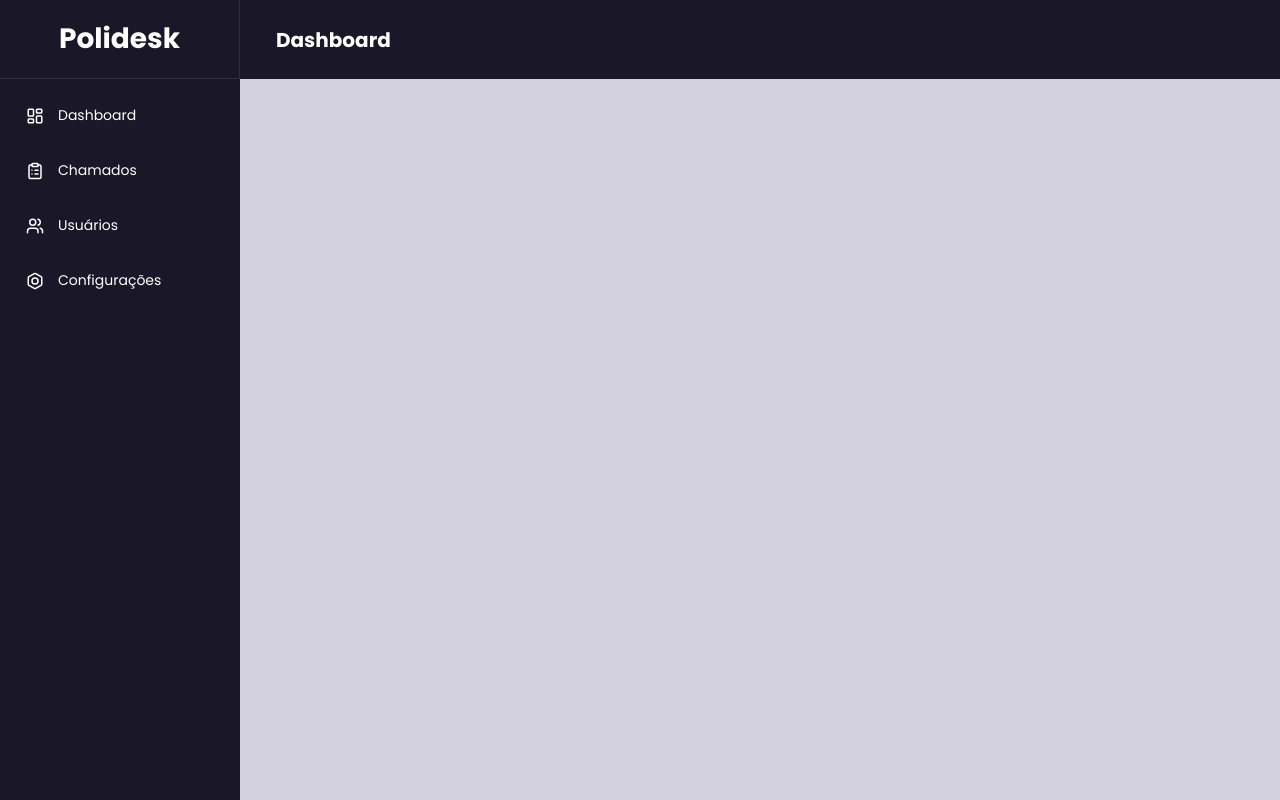
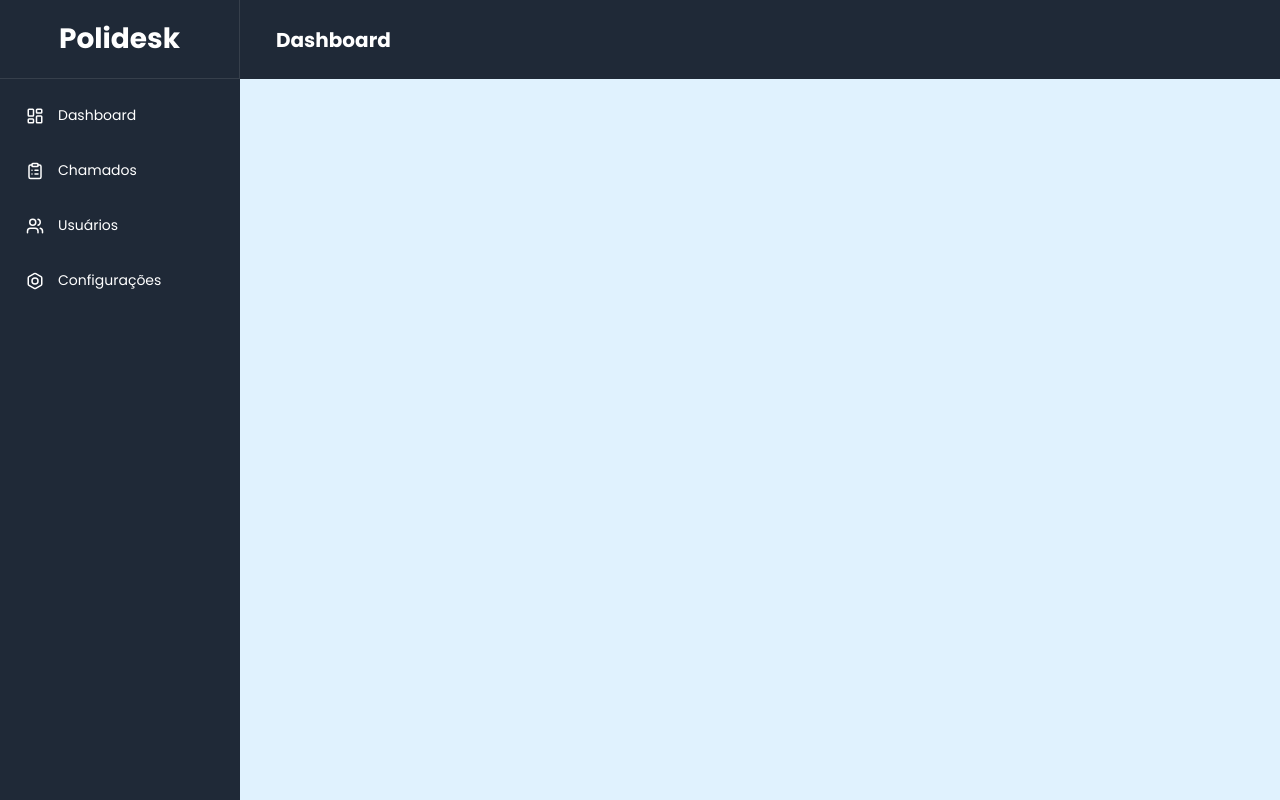
Before and after one commit to italobackend/ChamadoAPI, a React (Vite) app in the folder frontend/client/: page /dashboard in a window 1280 px wide. Built offline with nearby package versions, Linux system fonts and the light colour scheme.

Commit message:
feat(css) mudanças no css

```diff
--- a/frontend/client/src/index.css
+++ b/frontend/client/src/index.css
@@ -8,5 +8,5 @@
 body {
   min-height: 100vh;
   width: 100vw;
-  background: #d3d0dd;
+  background: #E0F2FE;
 }
--- a/frontend/client/src/pages/Header/header.css
+++ b/frontend/client/src/pages/Header/header.css
@@ -9,7 +9,7 @@
     padding-left: 18px;
     align-items: center;
     color: white;
-    background: #1a1728;
+    background: #1F2937;
 }
 
 .content h1 {
--- a/frontend/client/src/pages/Sidebar/sidebar.css
+++ b/frontend/client/src/pages/Sidebar/sidebar.css
@@ -2,7 +2,7 @@
     width: 240px;
     height: 100vh;
     flex-shrink: 0;
-    background: #1a1728;
+    background: #1F2937;
 }
 
 .sidebar h2 {
@@ -31,7 +31,7 @@
 }
 
 .sidebar a:hover {
-    background: #ffffff;
+    background: #E0F2FE;
     border-radius: 4px;
     color: #1a1728;
 }
```
